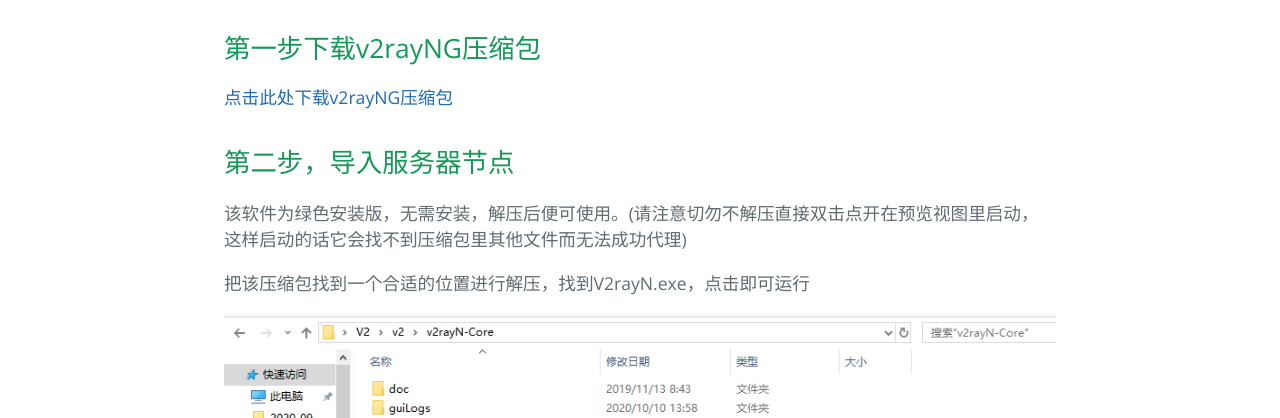
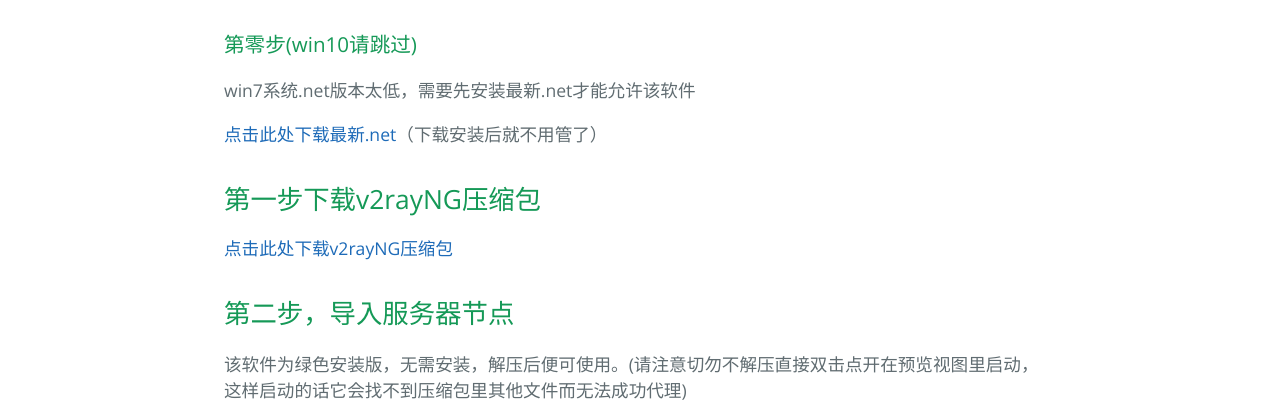
Before and after one commit to zhaomanzhou/v2manual, a plain HTML site: page pc.html in a window 1280 px wide. Shown: the part 358-776 px from the top of the page. Drawn offline with nearby package versions, Linux system fonts and the light colour scheme.

Commit message:
win7和win10合并

```diff
--- a/pc.html
+++ b/pc.html
@@ -19,6 +19,9 @@
 <section class="main-content">
     <h1 id="使用教程">PC端使用教程</h1>
 
+    <h3 >第零步(win10请跳过)</h3>
+    <p>win7系统.net版本太低，需要先安装最新.net才能允许该软件</p>
+    <a href="https://dotnet.microsoft.com/download/dotnet-framework/thank-you/net48-offline-installer" target="_blank">点击此处下载最新.net</a>（下载安装后就不用管了）
     <h2 >第一步下载v2rayNG压缩包</h2>
     <a href="assert/file/v2Ng_pc.zip">点击此处下载v2rayNG压缩包</a>
     <h2 >第二步，导入服务器节点</h2>
```
